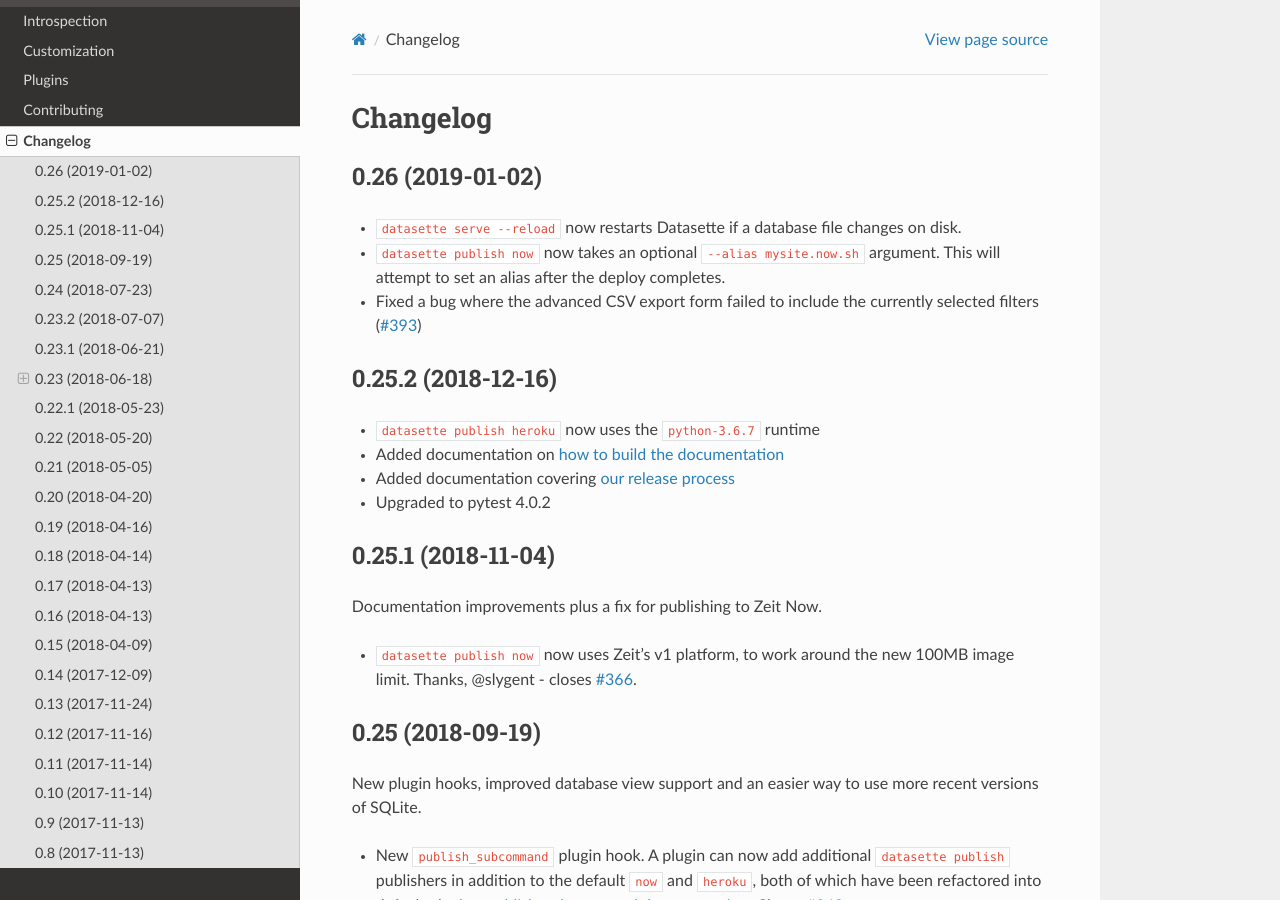
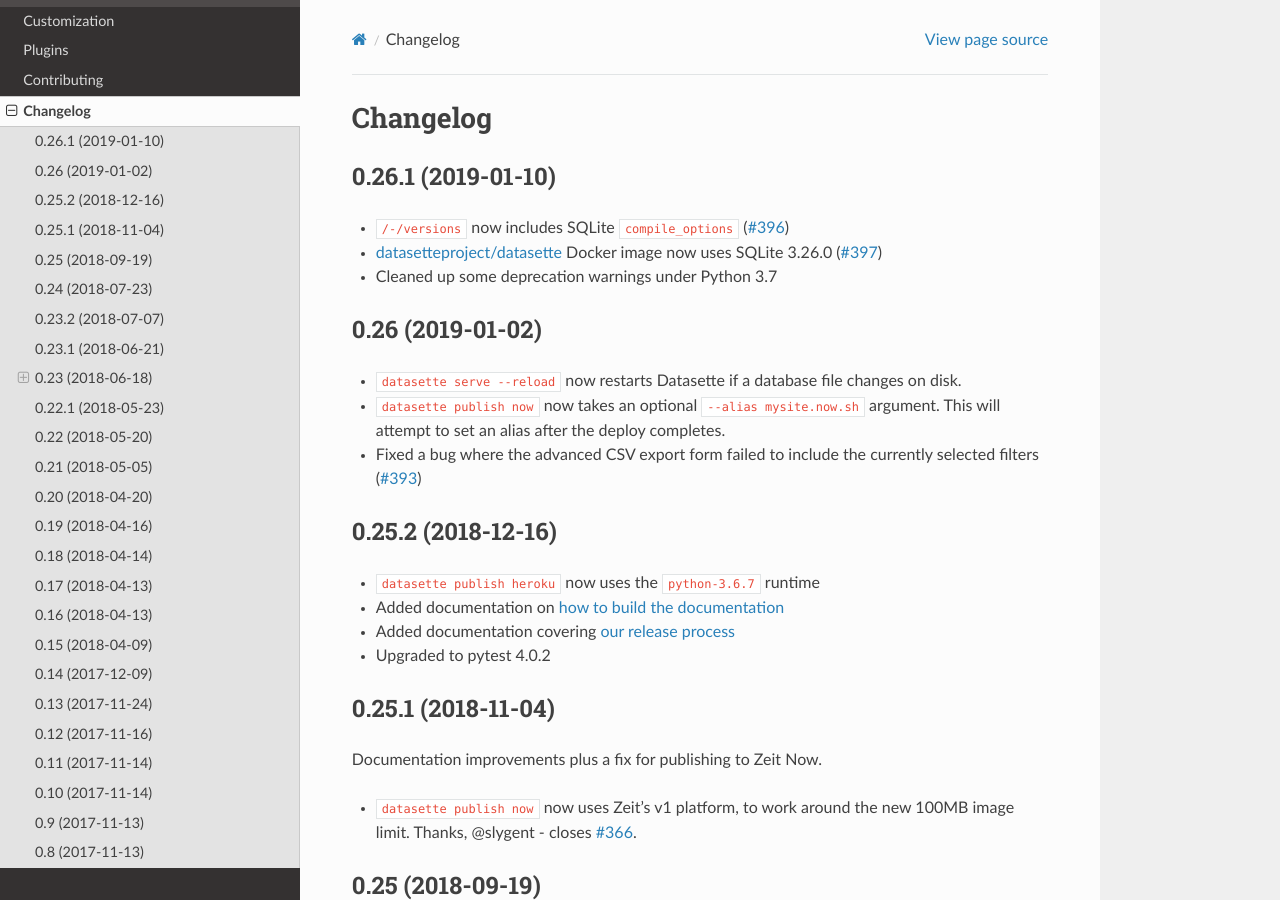
Before and after one commit to simonw/datasette, a Sphinx documentation site: the page built from docs/changelog.rst, in a window 1280 px wide and 900 px high. Built offline with Sphinx 7.4.7 and the Read the Docs theme 2.0.0, drawn with Linux system fonts in a browser that asks for light colours.

Commit message:
Release 0.26.1

```diff
--- a/docs/changelog.rst
+++ b/docs/changelog.rst
@@ -3,6 +3,15 @@
 =========
 Changelog
 =========
+
+.. _v0_26_1:
+
+0.26.1 (2019-01-10)
+-------------------
+
+- ``/-/versions`` now includes SQLite ``compile_options`` (`#396 <https://github.com/simonw/datasette/issues/396>`__)
+- `datasetteproject/datasette <https://hub.docker.com/r/datasetteproject/datasette>`__ Docker image now uses SQLite 3.26.0 (`#397 <https://github.com/simonw/datasette/issues/397>`__)
+- Cleaned up some deprecation warnings under Python 3.7
 
 .. _v0_26:
 
```
Also changed, not shown: README.md (+1 -0 lines).
